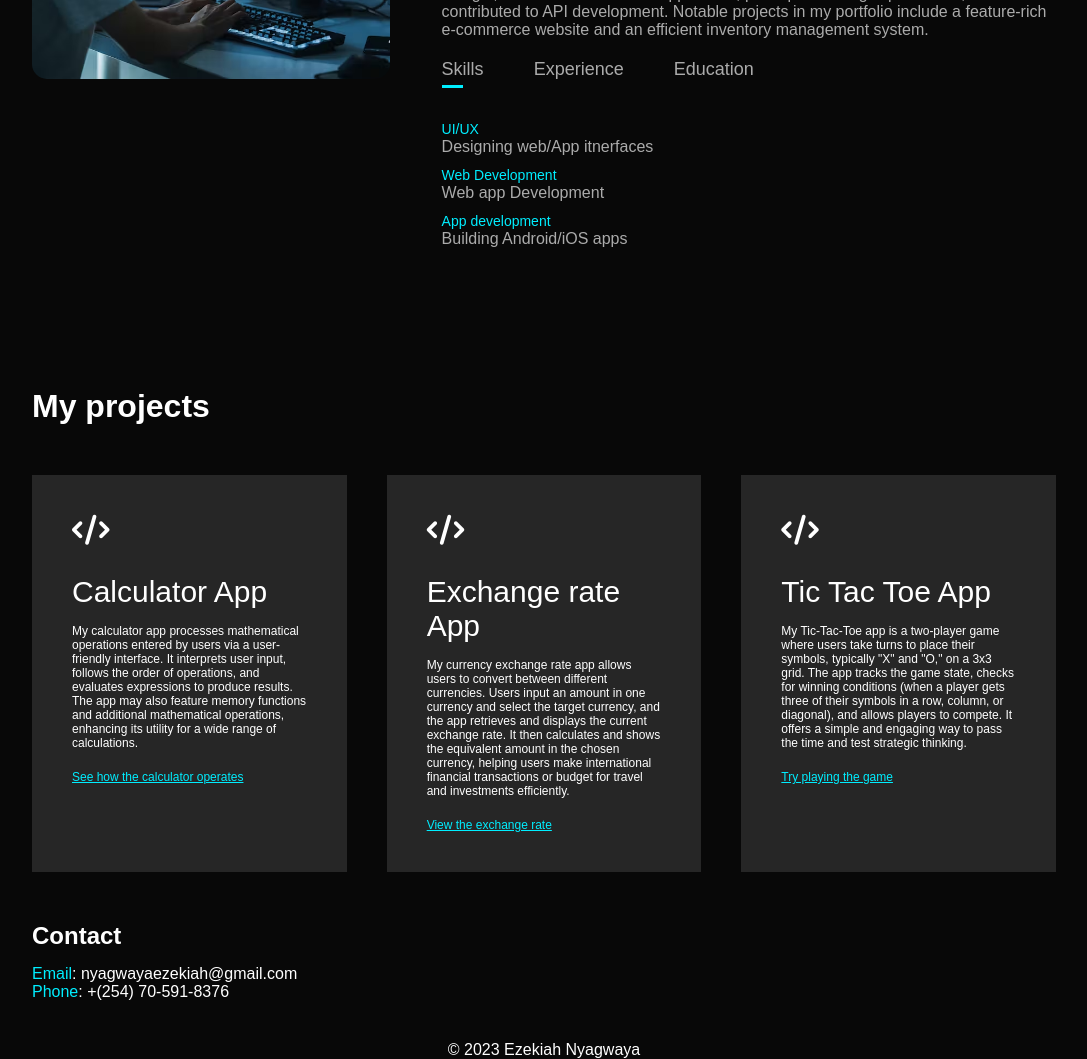
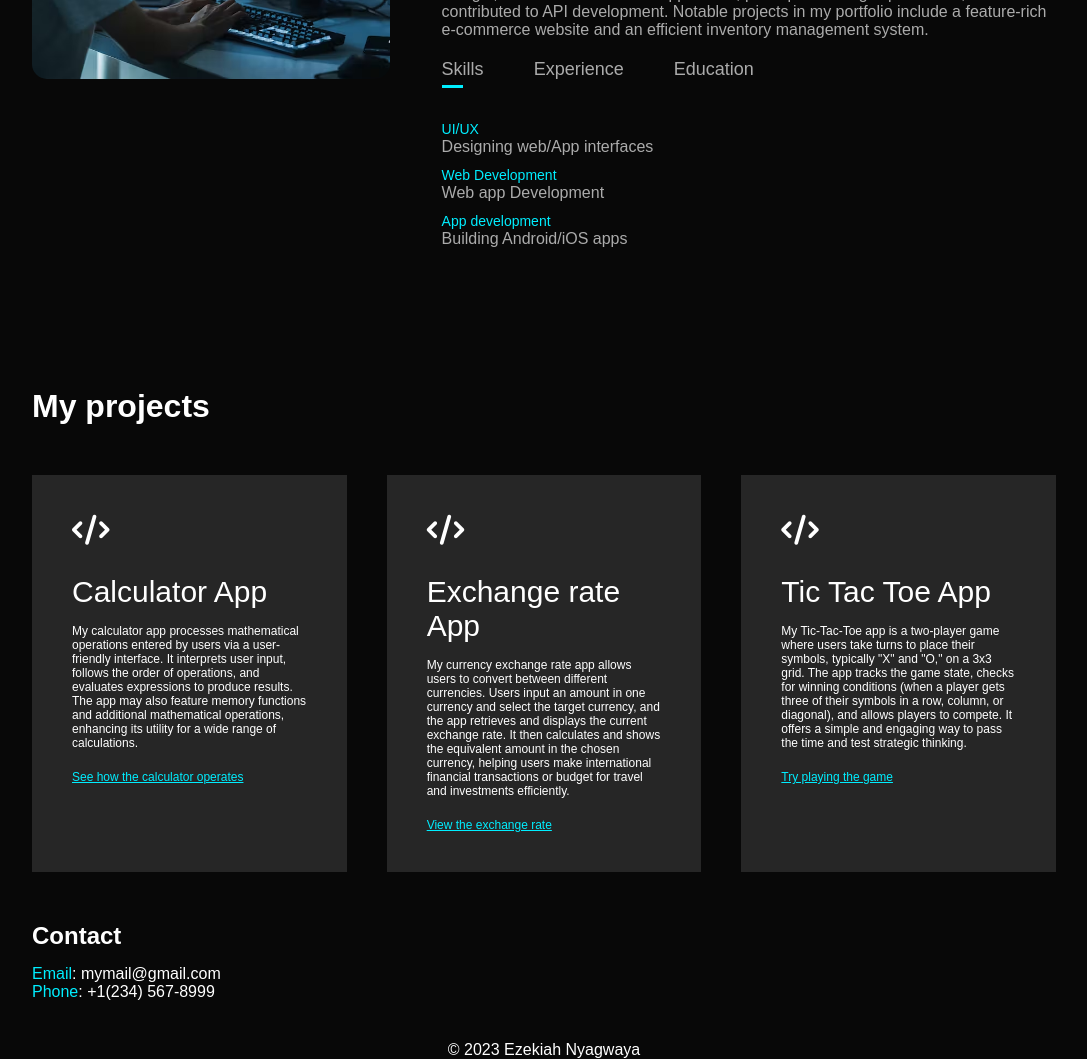
Before and after one commit to Ezekiah3854/MyPortfolio, a plain HTML site: page index.html in a window 1280 px wide. Shown: the part 1100-2159 px from the top of the page, without its empty margins (96-1183 px from the left). Drawn offline with Linux system fonts and the light colour scheme.

Commit message:
Update index.html

```diff
--- a/index.html
+++ b/index.html
@@ -44,7 +44,7 @@
 
                     <div class="tab-contents active-tab" id="skills">
                         <ul>
-                            <li><span>UI/UX</span><br>Designing web/App itnerfaces</li>
+                            <li><span>UI/UX</span><br>Designing web/App interfaces</li>
                             <li><span>Web Development</span><br>Web app Development</li>
                             <li><span>App development</span><br>Building Android/iOS apps</li>
 
@@ -99,8 +99,8 @@
         <div class="container">
             <section class="contact">
                 <h2>Contact</h2>
-                <p><span>Email</span>: nyagwayaezekiah@gmail.com</p>
-                <p><span>Phone</span>: +(254) 70-591-8376</p>
+                <p><span>Email</span>: mymail@gmail.com</p>
+                <p><span>Phone</span>: +1(234) 567-8999</p>
             </section>
         </div>
     </div>
```
